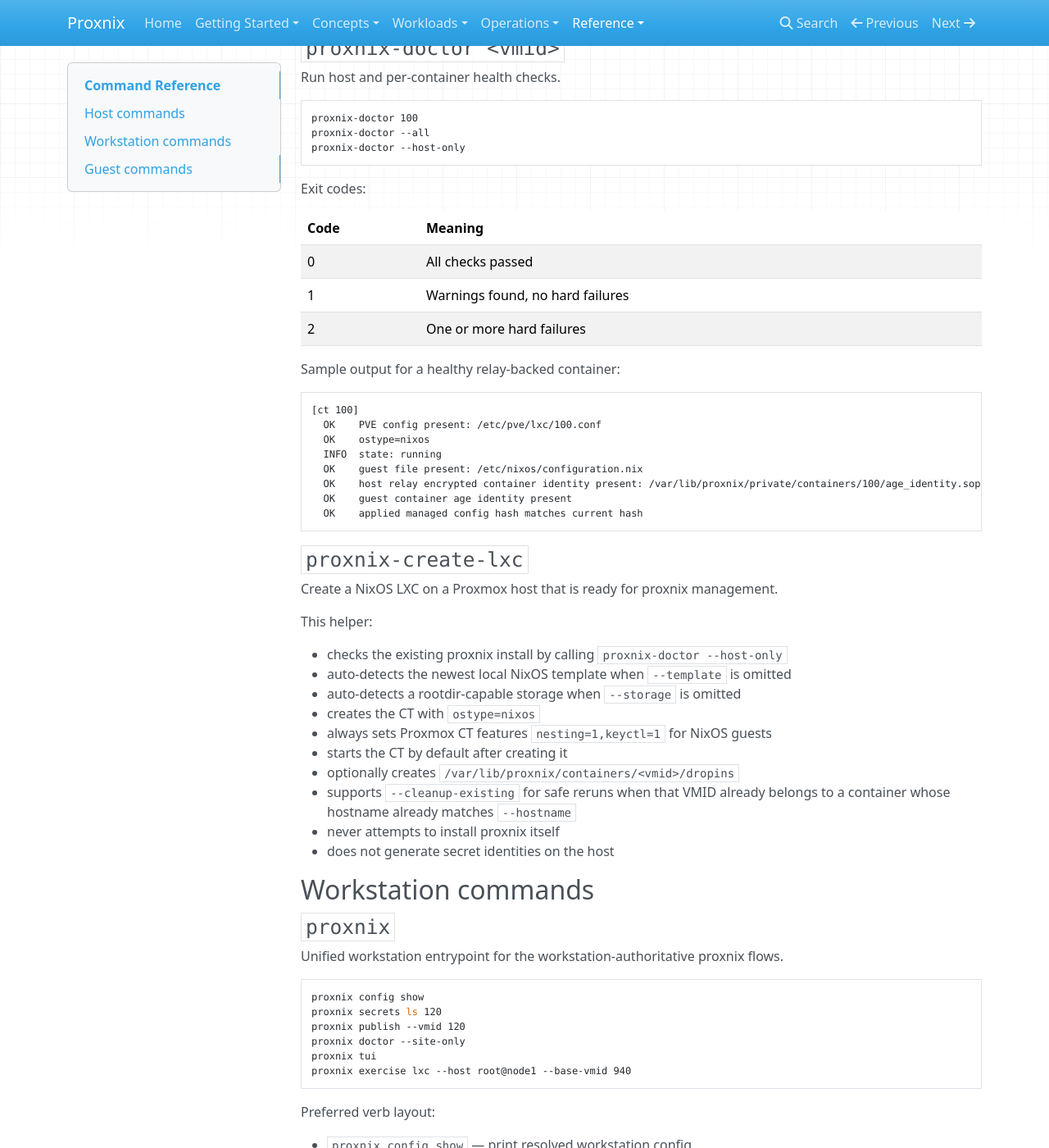
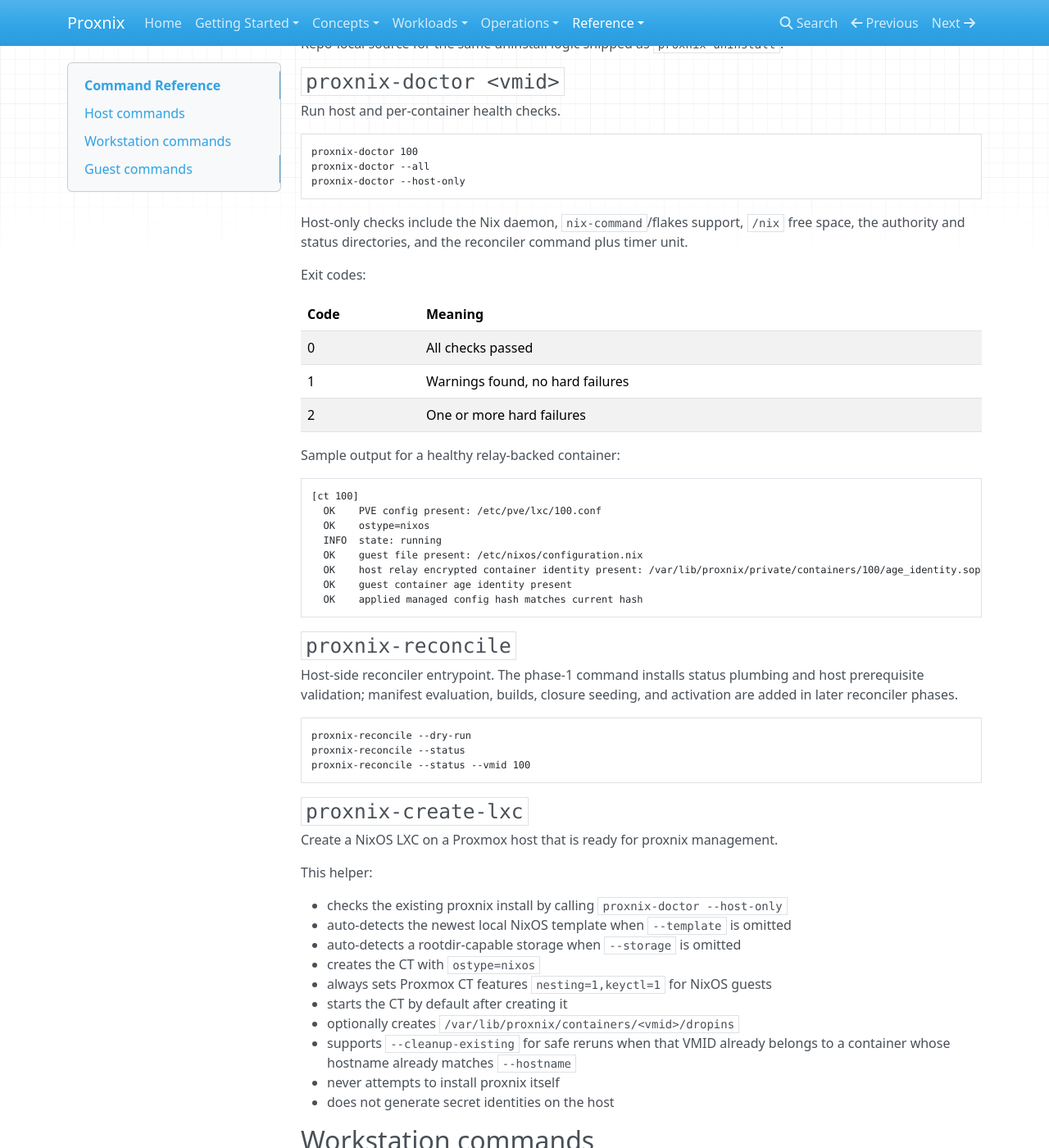
Before and after one commit to denMaier/proxnix, an MkDocs documentation site: the page built from docs/reference/commands.md, in a window 1280 px wide and 1400 px high, scrolled down 4074 px. Shown: the whole window at 82% size. Built offline with MkDocs 1.6.1, drawn with Linux system fonts in a browser that asks for light colours; nearby versions of some CDN libraries; some of the changed text lies outside the part shown.

Commit message:
Add host Nix reconciler runtime prerequisites

````diff
--- a/docs/reference/commands.md
+++ b/docs/reference/commands.md
@@ -14,6 +14,7 @@
 |------|---------|
 | `--dry-run` | Preview what would be installed without writing anything |
 | `--force-shared` | Deprecated compatibility flag; ignored in node-local mode |
+| `--install-nix` | Install the Nix daemon when `nix` is missing |
 
 ### `host/deploy/ansible/install.yml`
 
@@ -235,6 +236,10 @@
 proxnix-doctor --host-only
 ```
 
+Host-only checks include the Nix daemon, `nix-command`/flakes support, `/nix`
+free space, the authority and status directories, and the reconciler command
+plus timer unit.
+
 Exit codes:
 
 | Code | Meaning |
@@ -254,6 +259,18 @@
   OK    host relay encrypted container identity present: /var/lib/proxnix/private/containers/100/age_identity.sops.yaml
   OK    guest container age identity present
   OK    applied managed config hash matches current hash
+```
+
+### `proxnix-reconcile`
+
+Host-side reconciler entrypoint. The phase-1 command installs status plumbing
+and host prerequisite validation; manifest evaluation, builds, closure seeding,
+and activation are added in later reconciler phases.
+
+```bash
+proxnix-reconcile --dry-run
+proxnix-reconcile --status
+proxnix-reconcile --status --vmid 100
 ```
 
 ### `proxnix-create-lxc`
````
Also changed, not shown: docs/getting-started/installation.md (+14 -0 lines), 9 other files.
